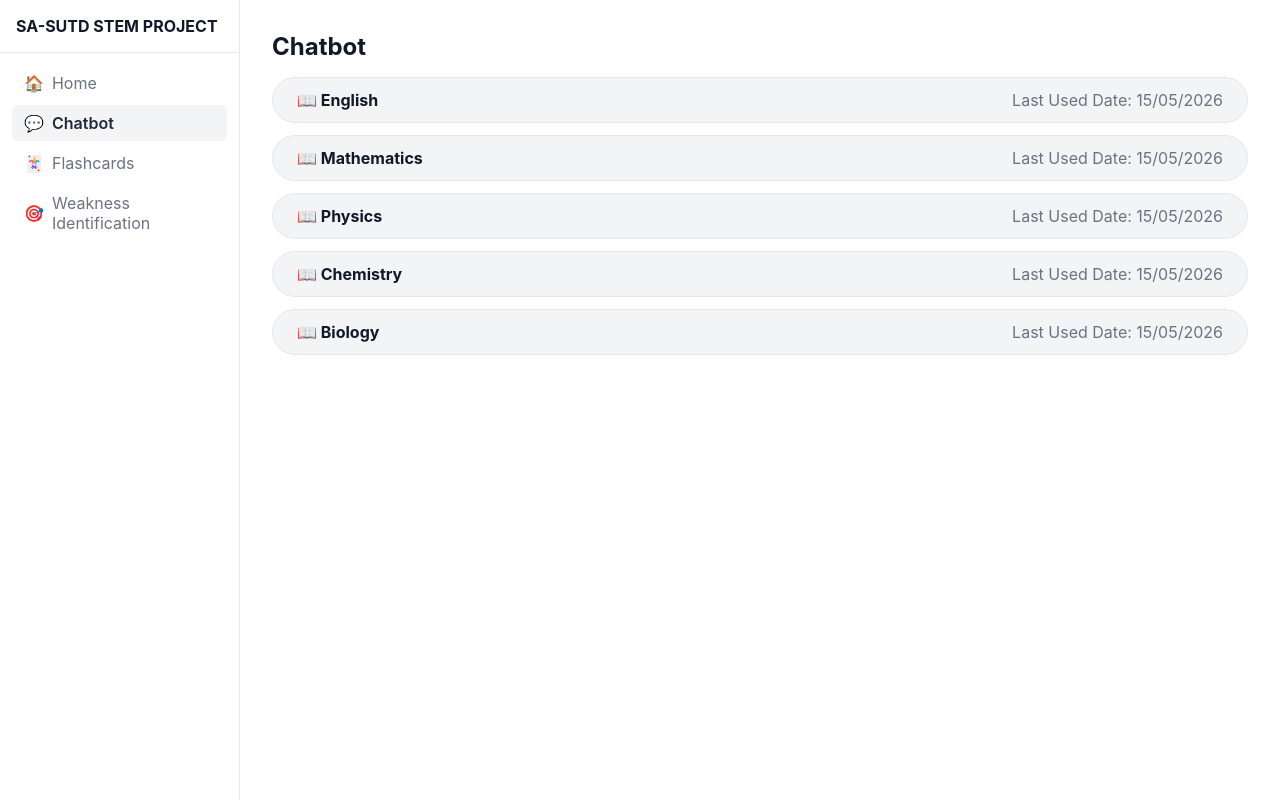
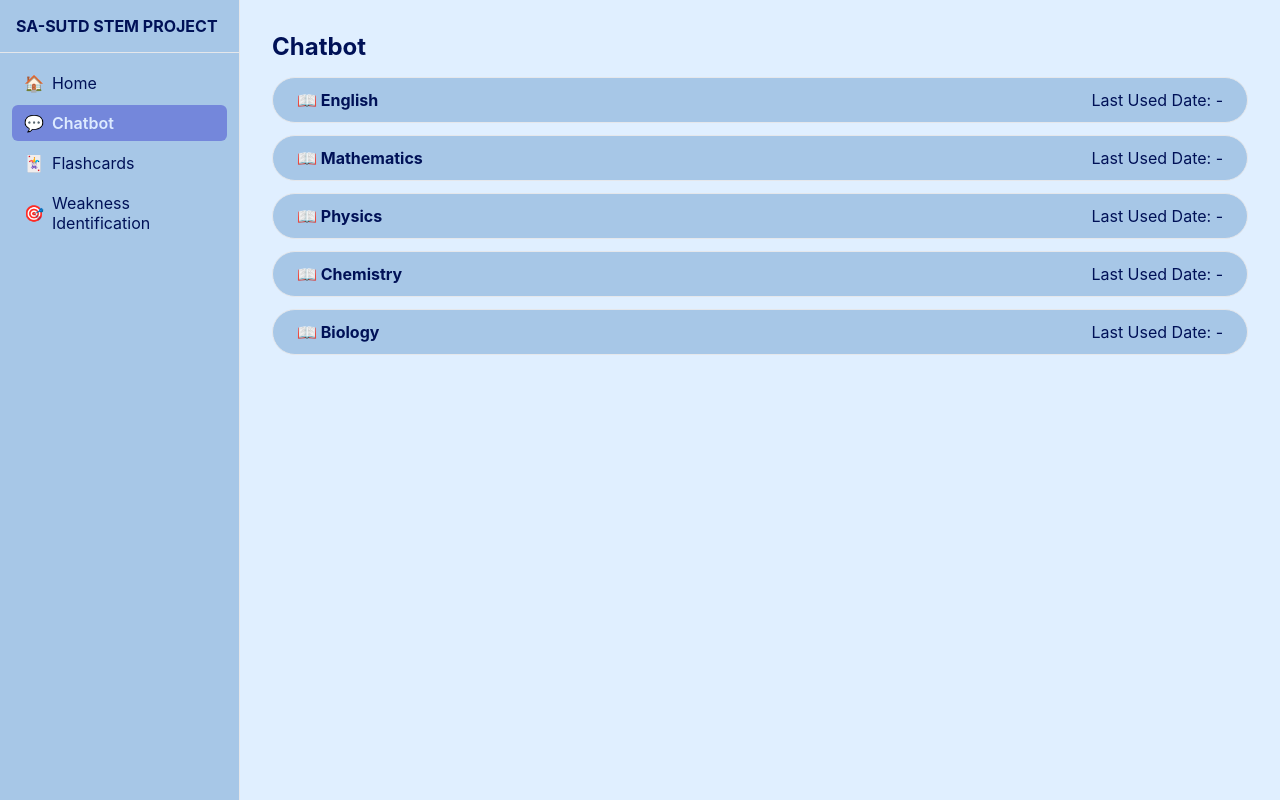
Before and after one commit to aether-raid/Deep-Tutor, a Vue app in the folder frontend/: page /chatbot in a window 1280 px wide. Built offline with nearby package versions, Linux system fonts and the light colour scheme.

Commit message:
commited new ui changes

```diff
--- a/frontend/src/features/chatbot/components/SubjectMenu.vue
+++ b/frontend/src/features/chatbot/components/SubjectMenu.vue
@@ -40,7 +40,7 @@ const emit = defineEmits(['select']);
   padding: var(--space-3) var(--space-5);
   border: 1px solid var(--color-border);
   border-radius: 999px;
-  background: var(--color-primary-soft);
+  background: var(--color-surface);
   color: var(--color-text);
   font-family: var(--font-body);
   font-size: 1rem;
--- a/frontend/src/features/chatbot/data/subjects.js
+++ b/frontend/src/features/chatbot/data/subjects.js
@@ -2,9 +2,9 @@
 // These are made-up values for the hackathon - no real student data.
 
 export const subjects = [
-  { id: 'english', name: 'English', lastUsed: '15/05/2026' },
-  { id: 'mathematics', name: 'Mathematics', lastUsed: '15/05/2026' },
-  { id: 'physics', name: 'Physics', lastUsed: '15/05/2026' },
-  { id: 'chemistry', name: 'Chemistry', lastUsed: '15/05/2026' },
-  { id: 'biology', name: 'Biology', lastUsed: '15/05/2026' },
+  { id: 'english', name: 'English', lastUsed: '-' },
+  { id: 'mathematics', name: 'Mathematics', lastUsed: '-' },
+  { id: 'physics', name: 'Physics', lastUsed: '-' },
+  { id: 'chemistry', name: 'Chemistry', lastUsed: '-' },
+  { id: 'biology', name: 'Biology', lastUsed: '-' },
 ];
--- a/frontend/src/features/flashcards/components/FlipCard.vue
+++ b/frontend/src/features/flashcards/components/FlipCard.vue
@@ -137,11 +137,12 @@ function handleClick() {
 
 .back {
   transform: rotateY(180deg);
-  background: linear-gradient(
+  background-color: var(--color-muted);
+  /* background: linear-gradient(
     135deg,
     var(--color-primary),
     color-mix(in srgb, var(--color-primary) 70%, var(--color-muted))
-  );
+  ); */
   color: var(--color-bg);
 }
 
@@ -218,7 +219,7 @@ function handleClick() {
   border: none;
   border-radius: 999px;
   background: var(--color-primary);
-  color: var(--color-bg);
+  color: var(--color-text);
   cursor: pointer;
   box-shadow: 0 8px 20px color-mix(in srgb, var(--color-primary) 30%, transparent);
   transition: transform 0.15s ease;
--- a/frontend/src/styles/theme.css
+++ b/frontend/src/styles/theme.css
@@ -3,12 +3,12 @@
   Every component must use these variables and never hardcode colours or fonts.
 */
 :root {
-  --color-primary: #1f2937;
-  --color-primary-soft: #f3f4f6;
-  --color-bg: #ffffff;
-  --color-surface: #ffffff;
-  --color-text: #111827;
-  --color-muted: #6b7280;
+  --color-primary: #ddebff;
+  --color-primary-soft: #7487dbfd;
+  --color-bg: #e0efff;
+  --color-surface: #A7C7E7;
+  --color-text: #001157;
+  --color-muted: #001157;
   --color-border: #e5e7eb;
 
   --font-body: -apple-system, BlinkMacSystemFont, "Segoe UI", Roboto, Helvetica,
```
